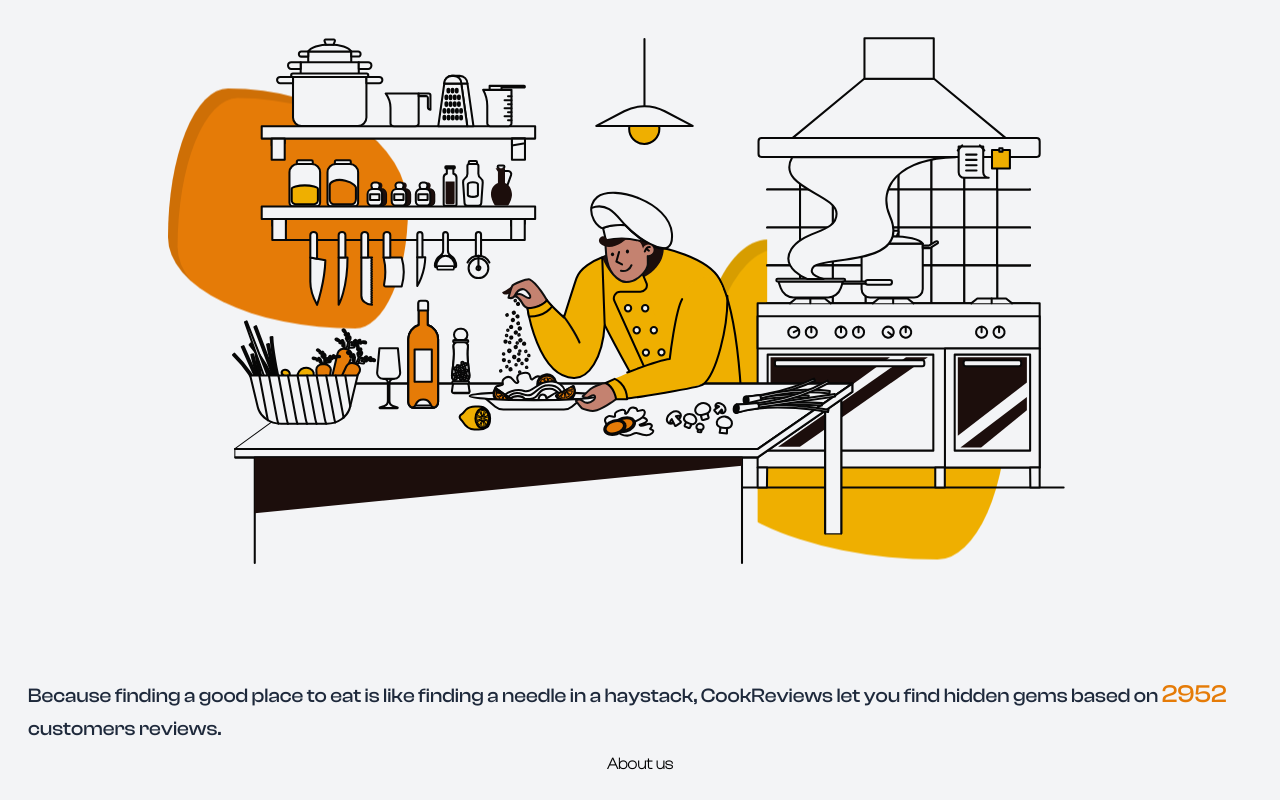
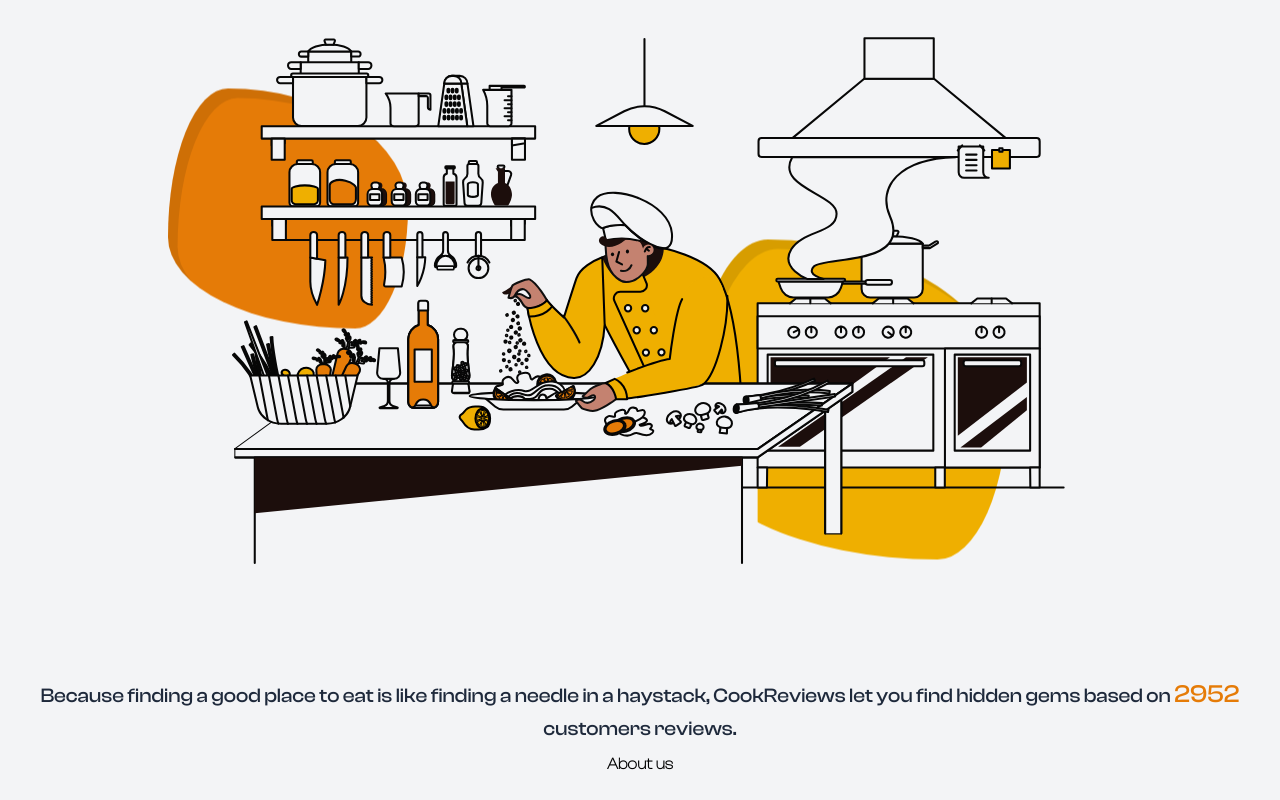
Before and after one commit to duranbe/restaurants-reviews, a React (Create React App) app in the folder frontend/: page / in a window 1280 px wide. Shown: the part 348-1148 px from the top of the page. Built offline with nearby package versions, Linux system fonts and the light colour scheme; no server answers; a web font is replaced by a local one.

Commit message:
clean svg + description

```diff
--- a/frontend/src/components/Description.js
+++ b/frontend/src/components/Description.js
@@ -17,7 +17,7 @@
 
     return(
 
-        <div className="text-slate-800 font-clash-medium text-left mx-2 my-2 text-xl">
+        <div className="text-slate-800 font-clash-medium text-center mx-2 my-2 text-xl">
           Because finding a good place to eat is like finding a needle in a haystack, CookReviews let you find hidden gems based on  <span className='text-tangerine font-clash-medium text-2xl'>{NbOfReviews}</span> customers reviews. </div>
     )
 }
```
Also changed, not shown: frontend/public/svg/DrawKit-cooking-kitchen-food-vector-illustrations-03.svg.
